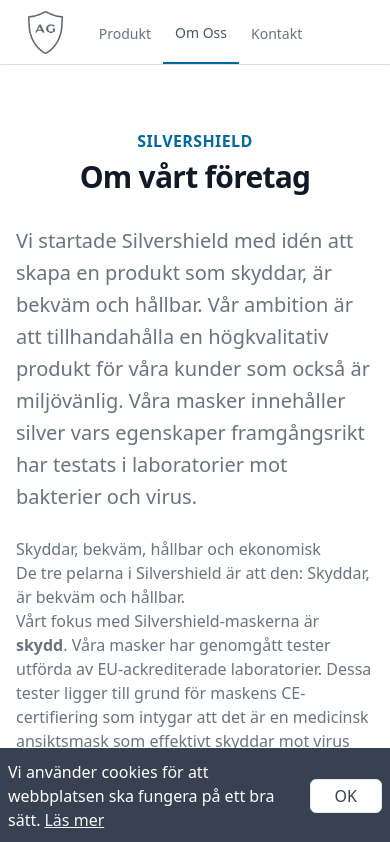
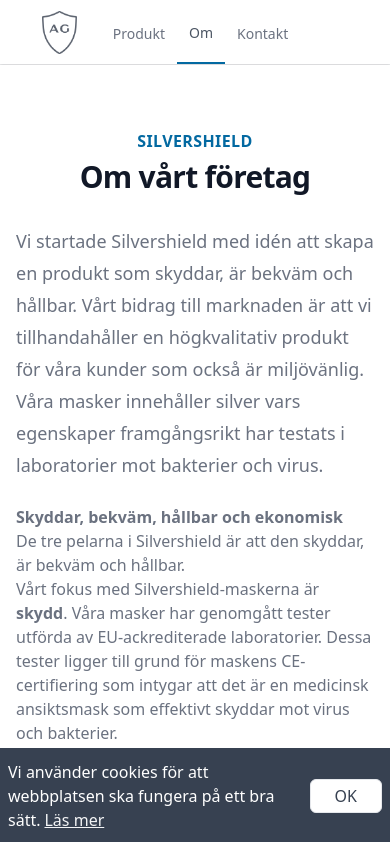
Before and after one commit to serdarsavas/silwear, a Next.js app: page /om-oss in a window 390 px wide. Shown: the top 842 px of the page. Built offline with nearby package versions, Linux system fonts and the light colour scheme; what @tailwindcss/typography would draw is missing.

Commit message:
add content in swedish

```diff
--- a/components/Features.js
+++ b/components/Features.js
@@ -6,12 +6,12 @@
     <>
       <div ref={ref} className='bg-white overflow-hidden'>
         <div className='text-lg max-w-prose mx-auto pb-16 sm:pb-24 px-6'>
-          <h2 className='mt-2 text-3xl font-extrabold text-blue-700  tracking-tight text-center sm:text-4xl'>
+          <h2 className='mt-2 text-4xl font-extrabold text-blue-700  tracking-tight text-center'>
             Silvershield
           </h2>
           <p className='text-xl text-gray-500 leading-8 mt-8'>
             Våra masker innehåller silvertrådar som framgångsrikt har påvisats
-            skydda mot mot virus och bakterier. Vår produkt är av högkvalitativ
+            skydda mot virus och bakterier. Vår produkt är av högkvalitativ
             textil/tyg som andas, är bekväm och mjuk mot huden. Tyget består av
             97 % Polyester och 3 % silver.
           </p>
@@ -68,7 +68,7 @@
             </div>
             <div className='mt-8 lg:mt-0 w-3/4 mx-auto flex sm:items-center'>
               <div className='mt-5 mx-auto lg:max-w-none lg:row-start-1 lg:col-start-1'>
-                <h2 className='mt-2 text-3xl leading-8 font-extrabold tracking-tight text-gray-800 lg:text-4xl text-center lg:text-left'>
+                <h2 className='mt-2 text-3xl leading-8 font-extrabold tracking-tight text-gray-800 text-center lg:text-left'>
                   Testad
                 </h2>
                 <p className='text-gray-500 mt-4 text-lg'>
@@ -88,12 +88,13 @@
                   >
                     ISO 18184
                   </a>
-                  . EN 14683 är ett test för medicinska ansiktmasker som mäter
-                  hur väl materialet skyddar mot olika mikrober. Vår mask visade
-                  i detta test på ett skydd mot bakterier med ca 91%. ISO 18148
-                  undersöker å sin sida hur väl ett tyg skyddar mot virus. I
+                  . ISO 18148 undersöker hur väl ett tyg skyddar mot virus. I
                   detta test visade sig vår mask vara bäst i sin klass med ett
-                  skydd på 99.9%.
+                  skydd på{' '}
+                  <span className='font-semibold text-gray-800'>99.9%</span>. EN
+                  14683 är å sin sida ett test för medicinska ansiktmasker som
+                  mäter hur väl materialet skyddar mot mikrober. Vår mask visade
+                  i detta test på ett skydd mot bakterier med 91%.
                 </p>
               </div>
             </div>
@@ -154,14 +155,14 @@
             </div>
             <div className='mt-8 lg:mt-0 w-3/4 mx-auto flex sm:items-center'>
               <div className='mt-5 mx-auto lg:max-w-none lg:row-start-1 lg:col-start-1'>
-                <h2 className='mt-2 text-3xl leading-8 font-extrabold tracking-tight text-gray-800 lg:text-4xl text-center lg:text-left'>
+                <h2 className='mt-2 text-3xl leading-8 font-extrabold tracking-tight text-gray-800 text-center lg:text-left'>
                   Komfort
                 </h2>
                 <p className='text-gray-500 mt-4 text-xl'>
-                  Tillverkad av ett mjukt tyg som är behaglig att andas genom
-                  och skön att bära. De justerbara öronöglorna gör det möjligt
-                  att justera övre och nedre delen av masken separat för en
-                  perfekt anpassad passform.
+                  Silvershield är tillverkad av ett mjukt tyg som är behaglig
+                  att andas genom och skön att bära. De justerbara öronöglorna
+                  gör det möjligt att justera övre och nedre delen av masken
+                  separat för en perfekt anpassad passform.
                 </p>
               </div>
             </div>
@@ -222,11 +223,11 @@
             </div>
             <div className='mt-8 lg:mt-0 w-3/4 mx-auto flex sm:items-center'>
               <div className='mt-5 mx-auto lg:max-w-none lg:row-start-1 lg:col-start-1'>
-                <h2 className='mt-2 text-2xl leading-8 font-bold tracking-tight text-gray-800 sm:text-4xl text-center lg:text-left'>
+                <h2 className='mt-2 text-3xl leading-8 font-extrabold tracking-tight text-gray-800 text-center lg:text-left'>
                   Hållbar och ekonomisk
                 </h2>
                 <p className='text-gray-500 mt-4 text-xl'>
-                  Vår produkt kan tvättas upp till 60 gånger. Att investera i en
+                  Vår mask kan tvättas upp till 60 gånger. Att investera i en
                   tvättbar ansiktsmask av hög kvalitet istället för att använda
                   engångs-masker hjälper till att minska avfallet. Det är
                   dessutom skonsamt mot plånboken.
--- a/components/Header.js
+++ b/components/Header.js
@@ -24,7 +24,7 @@
                   <a>Produkt</a>
                 </NavLink>
                 <NavLink href='/om-oss'>
-                  <a>Om Oss</a>
+                  <a>Om</a>
                 </NavLink>
                 <NavLink href='/kontakt'>
                   <a>Kontakt</a>
--- a/pages/_document.js
+++ b/pages/_document.js
@@ -22,7 +22,6 @@
           `
             }}
           />
-          <title>SilverShield</title>
         </Head>
         <body>
           <Main />
--- a/pages/om-oss.js
+++ b/pages/om-oss.js
@@ -127,21 +127,21 @@
                   Om vårt företag
                 </span>
               </h1>
-              <p className='mt-8 text-xl text-gray-500 leading-8'>
+              <p className='mt-8 prose-lg text-gray-500 leading-8'>
                 Vi startade Silvershield med idén att skapa en produkt som
-                skyddar, är bekväm och hållbar. Vår ambition är att
-                tillhandahålla en högkvalitativ produkt för våra kunder som
-                också är miljövänlig. Våra masker innehåller silver vars
+                skyddar, är bekväm och hållbar. Vårt bidrag till marknaden är
+                att vi tillhandahåller en högkvalitativ produkt för våra kunder
+                som också är miljövänlig. Våra masker innehåller silver vars
                 egenskaper framgångsrikt har testats i laboratorier mot
                 bakterier och virus.
               </p>
             </div>
             <div className='mt-6 prose prose-lg text-gray-500 mx-auto'>
-              <h2 className='text-xlfont-semibold'>
+              <h2 className='font-semibold'>
                 Skyddar, bekväm, hållbar och ekonomisk
               </h2>
               <p>
-                De tre pelarna i Silvershield är att den: Skyddar, är bekväm och
+                De tre pelarna i Silvershield är att den skyddar, är bekväm och
                 hållbar.
               </p>
               <p>
@@ -205,7 +205,7 @@
           </span>
           <div className='mt-6 space-y-4 sm:space-y-0 sm:flex sm:space-x-5'>
             <Link href='kontakt'>
-              <a className='px-6 py-3 border border-transparent text-base font-medium rounded-md shadow-sm text-blue-700 bg-gray-50 hover:bg-gray-100'>
+              <a className='px-6 py-3 border border-transparent text-base font-medium rounded-md border border-transparent text-base font-medium rounded-md shadow-sm text-white bg-gradient-to-r from-blue-600 to-blue-700 hover:from-blue-600 hover:to-blue-800'>
                 Kontakt
               </a>
             </Link>
```
